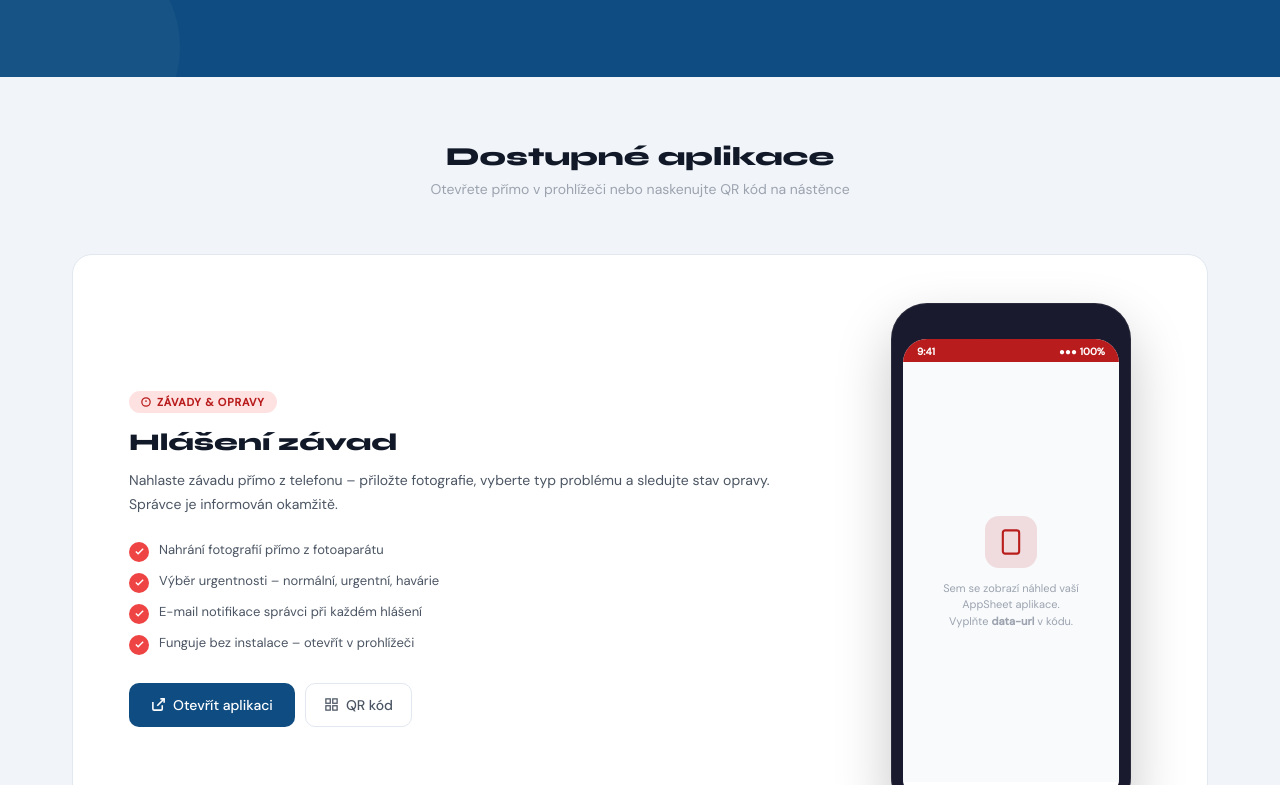
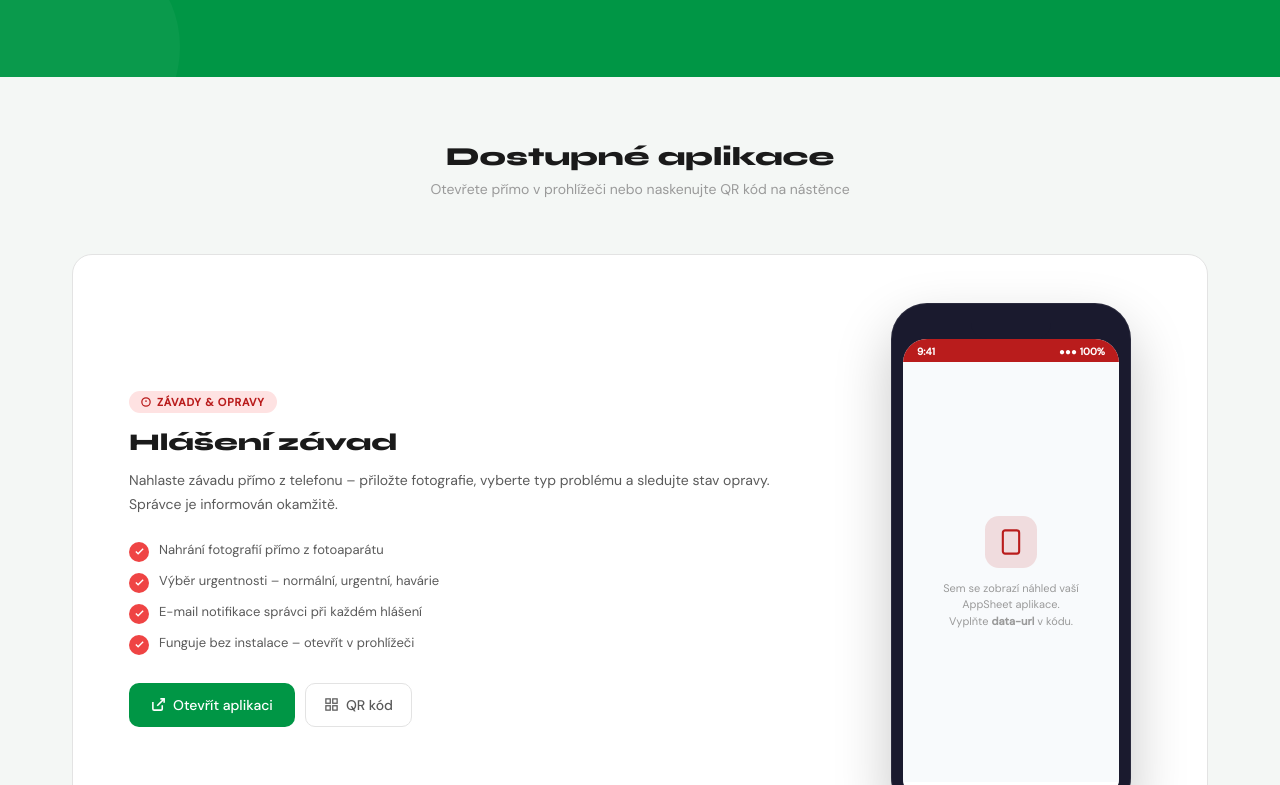
Before and after one commit to petrnepomucky/petrnepomucky, a plain HTML site: page index.html in a window 1280 px wide. Shown: the part 487-1272 px from the top of the page. Drawn offline with Linux system fonts and the light colour scheme.

Commit message:
Update index.html

```diff
--- a/index.html
+++ b/index.html
@@ -11,16 +11,16 @@
    NASTAVENÍ – ZDE UPRAV BARVY
    ═══════════════════════════════════════ */
 :root {
-  --brand:       #0f4c81;
-  --brand-dark:  #0a3660;
-  --brand-light: #e8f1fb;
-  --accent:      #f59e0b;
-  --ink:         #111827;
-  --ink-soft:    #4b5563;
-  --ink-muted:   #9ca3af;
-  --surface:     #ffffff;
-  --bg:          #f1f5f9;
-  --border:      #e2e8f0;
+--brand:       #009645;
+--brand-dark:  #006B31;
+--brand-light: #DCEEE4;
+--accent:      #F27D00;
+--ink:         #1A1A1A;
+--ink-soft:    #5A5A5A;
+--ink-muted:   #9A9A9A;
+--surface:     #FFFFFF;
+--bg:          #F4F7F5;
+--border:      #E3E3E3;
   --font-head:   'Syne', sans-serif;
   --font-body:   'DM Sans', sans-serif;
 }
```
